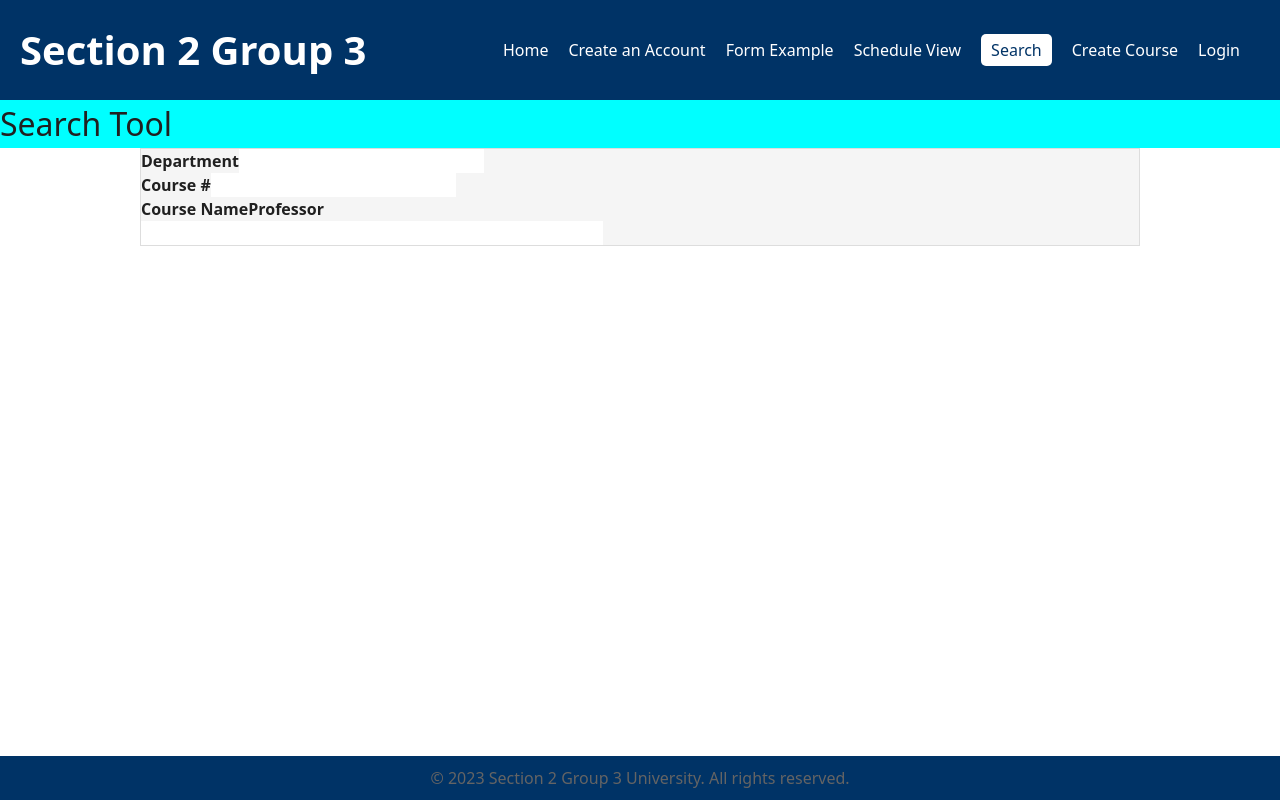
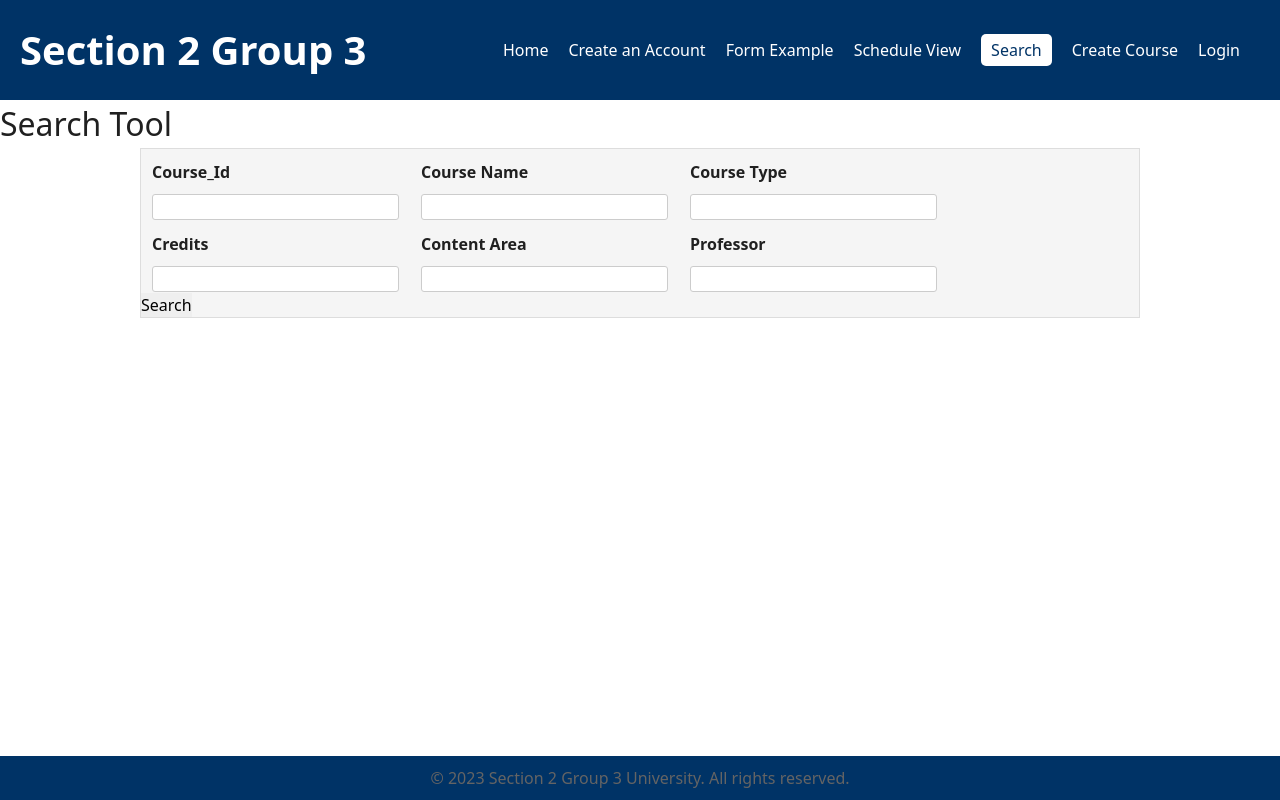
Before and after one commit to JasperCheng10/Course-Registration, a Vue app: page /searchtool in a window 1280 px wide. Built offline with nearby package versions, Linux system fonts and the light colour scheme.

Commit message:
Search Tool, not finished

```diff
--- a/src/views/SearchTool.vue
+++ b/src/views/SearchTool.vue
@@ -1,29 +1,51 @@
 <template>
     <h2>Search Tool</h2>
     <form class = "search" @submit.prevent = "search">
-        <div class="label1">
-            <div>
-                <label for="department">Department</label>
-            <input type="text" id="department" v-model="department">
-            </div>
-            <div>
-                <label for="course_id">Course #</label>
-                <input type="text" id="course_id" v-model="course_id">
-            </div>
-            <label for="course_name">Course Name</label>
-            <label for="professor">Professor</label>
+        <!-- Course ID
+        Course Name
+        Professor
+        Course Type
+        Content Area
+        Credits -->
+            <table>
+            <tr>
+                <th>
+                    <label for="course_id">Course_Id</label>
+                    <input type="text" id="course_id" v-model="course_id">
+                </th>
+                <th>
+                    <label for="course_name">Course Name</label>
+                    <input type="text" id="course_name" v-model="course_name">
+                </th>
+                <th>
+                    <label for="course_type">Course Type</label>
+                    <input type="text" id="course_type" v-model="course_type">
+                </th>
+            </tr>
+            <tr>
+                <th>
+                    <label for="credit">Credits</label>
+                    <input type="text" id="credits" v-model="credits">
+                </th>
+                <th>
+                    <label for="content_area">Content Area</label>
+                    <input type="text" id="content_area" v-model="content_area">
+                </th>
+                <th>
+                    <label for="professor">Professor</label>
+                <input type="text" id="professor" v-model="professor">
+                </th>
+            </tr>
+        </table>
+        <div>
+            <button type="submit" id="search_tool">Search</button>
         </div>
-        <div>
+
+    </form>
 
 
-            <input type="text" id="course_name" v-model="course_name">
-            <input type="text" id="professor" v-model="professor">
-        </div>
 
 
-        <!-- <input type="text" id="course_id" v-model="course_id"> -->
-
-    </form>
 </template>
 
 <script>
@@ -44,7 +66,6 @@
 <style scoped>
 
 h2 {
-    background-color: aqua;
     font-size: xx-large;
 }
 .search{
@@ -53,17 +74,27 @@ h2 {
     background-color: #f5f5f5;
     border: 1px solid #ddd;
 }
-.label1 {
-    display: inline-block;
+
+td{
+    width: 100%;
+}
+
+label{
+    display: block;
     font-weight: bold;
+    padding: 10px;
+    text-align: left;
 }
-/* label{
-    padding: 10px;
-} */
 
-/* input[type="text"]{
+input[type="text"]{
     border: 1px solid #ccc;
     border-radius: 3px;
-} */
+    margin-left: 10px;
+    margin-right: 10px;
+}
+
+.search_tool  {
+    background-color:  #007BFF;
+}
 
 </style>
```
